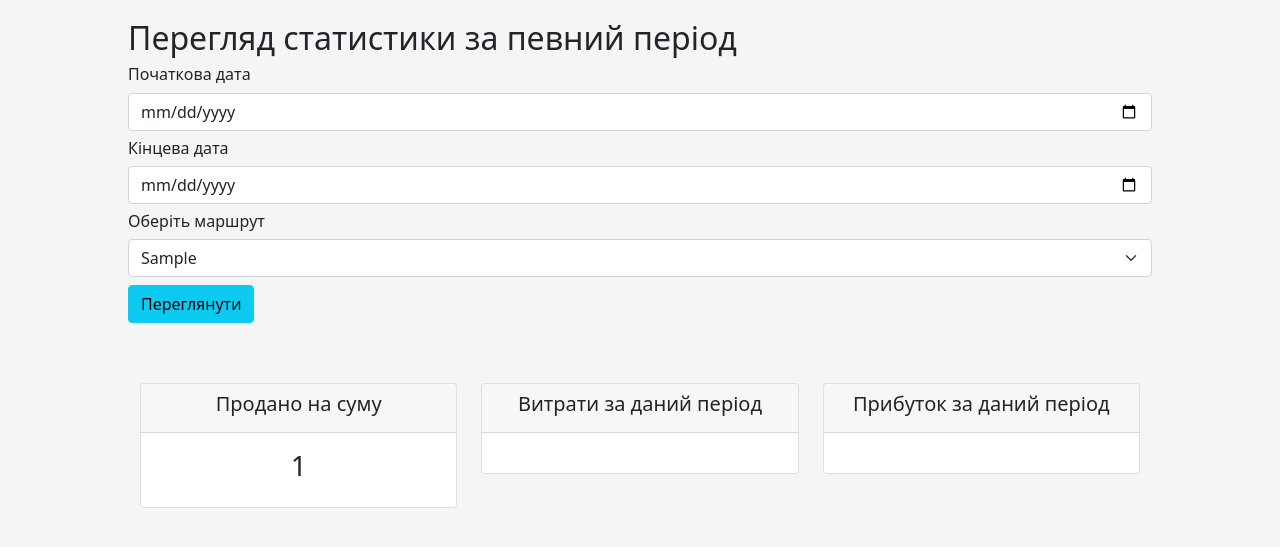
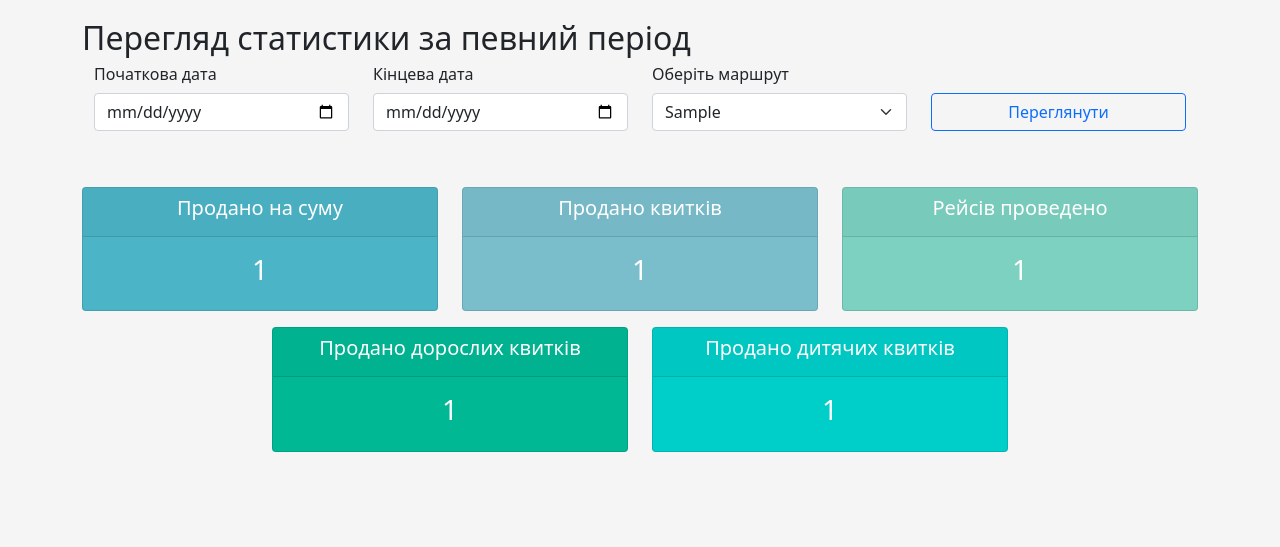
Before and after one commit to dragonflip/CarriersApp, a Django app: template ForeignBerries/admin-panel/templates/admin-panel/statistics.html in a window 1280 px wide. Shown: the part 81-628 px from the top of the page. Run offline with Django 3.2, Linux system fonts and the light colour scheme; the template is opened without the code that fills it: most values are stand-ins (such as "Sample title", 1, 10 or a date in 2020); some libraries are stand-ins or nearby versions.

Commit message:
Add files via upload

```diff
--- a/ForeignBerries/admin-panel/templates/admin-panel/statistics.html
+++ b/ForeignBerries/admin-panel/templates/admin-panel/statistics.html
@@ -1,20 +1,20 @@
 {% include 'app/layouts/header.html' %}
 
-<form method="POST" style="margin: 100px auto; width:80%">
+<div class="container" style="margin: 100px auto;">
+	<h2>Перегляд статистики за певний період</h2>
+
+	<form method="POST" class="row mb-5">
 		{% csrf_token %}
 
-	<h2> Перегляд статистики за певний період </h2>
-
+		<div class="col-md-3">
 			<h6>Початкова дата</h6>
-	<input class="form-control mb-2" type="date" name="valu"
-		   value="{{dat}}"
-		   min="2020-01-01" max="2021-12-31">
-
+			<input class="form-control mb-2" type="date" name="valu" value="{{dat}}" min="2020-01-01" max="2021-12-31">
+		</div>
+		<div class="col-md-3">
 			<h6>Кінцева дата</h6>
-	<input class="form-control mb-2" type="date" name="validol"
-		   value="{{datan}}"
-		   min="2020-01-01" max="2021-12-31">
-
+			<input class="form-control mb-2" type="date" name="validol" value="{{datan}}" min="2020-01-01" max="2021-12-31">
+		</div>
+		<div class="col-md-3">
 			<h6>Оберіть маршрут</h6>
 			<select class="form-select mb-2" name="jrns">
 				<option>{{js}}</option>
@@ -23,45 +23,67 @@
 				<option>{{i.number}}</option>
 				{% endfor %}
 			</select>
-
-	<button class="btn btn-info" type="submit" name="Confirm">Переглянути</button>
+		</div>
+		<div class="col-md-3">
+			<h6>&nbsp;</h6>
+			<button class="btn btn-outline-primary w-100" name="Confirm">Переглянути</button>
+		</div>
 	</form>
 
-<div class="row" style="margin: -40px auto; width:80%" >
-	<div class="col">
+	<div class="row">
 		<div class="col-md">
-			<div class="card text-center text-black  mb-3" id="income">
+			<div class="card text-center mb-3" style="background: #4cb4c7; color: #fff;">
 				<div class="card-header">
 					<h5 class="card-title">Продано на суму</h5>
 				</div>
 				<div class="card-body">
-			    	<h3 class="card-title">{{total_sold.total_sold}}</h3>
+					<h3 class="card-title">{{total_sold}}</h3>
+				</div>
+			</div>
+		</div>
+
+		<div class="col-md">
+			<div class="card text-center mb-3" id="expenses" style="background: #7abecc; color: #fff;">
+				<div class="card-header">
+					<h5 class="card-title">Продано квитків</h5>
+				</div>
+				<div class="card-body">
+					<h3 class="card-title">{{total_tickets}}</h3>
+				</div>
+			</div>
+		</div>
+
+		<div class="col-md">
+			<div class="card text-center text-black mb-3" id="delta" style="background: #7CD1C0; color: #fff;">
+				<div class="card-header">
+					<h5 class="card-title">Рейсів проведено</h5>
+				</div>
+				<div class="card-body">
+					<h3 class="card-title">{{total_jrns}}</h3>
 				</div>
 			</div>
 		</div>
 	</div>
 
-	<div class="col">
-		<div class="col-md">
-			<div class="card text-center text-black  mb-3" id="expenses">
+	<div class="row justify-content-center">
+		<div class="col-md-4">
+			<div class="card text-center text-black mb-3" style="background: #00b894; color: #fff;">
 				<div class="card-header">
-			  		<h5 class="card-title">Витрати за даний період</h5>
+					<h5 class="card-title">Продано дорослих квитків</h5>
 				</div>
 				<div class="card-body">
-			    	<h3 class="card-title"></h3>
-			  	</div>
+					<h3 class="card-title">{{total_tickets_N}}</h3>
 				</div>
 			</div>
 		</div>
 
-	<div class="col">
-		<div class="col-md">
-			<div class="card text-center text-black  mb-3" id="delta">
+		<div class="col-md-4">
+			<div class="card text-center text-black mb-3" style="background: #00cec9; color: #fff;">
 				<div class="card-header">
-			  		<h5 class="card-title">Прибуток за даний період</h5>
+					<h5 class="card-title">Продано дитячих квитків</h5>
 				</div>
 				<div class="card-body">
-			    	<h3 class="card-title"></h3>
+					<h3 class="card-title">{{total_tickets_K}}</h3>
 				</div>
 			</div>
 		</div>
```
Also changed, not shown: ForeignBerries/admin-panel/templates/admin-panel/busses.html (+47 -22 lines), ForeignBerries/admin-panel/templates/admin-panel/journeys.html (+56 -24 lines), ForeignBerries/admin-panel/templates/admin-panel/schedule.html (+4 -13 lines), ForeignBerries/admin-panel/templates/admin-panel/tickets.html (+9 -19 lines), ForeignBerries/admin-panel/views.py (+34 -4 lines). Lines whose indentation alone changed are shown as unchanged.
